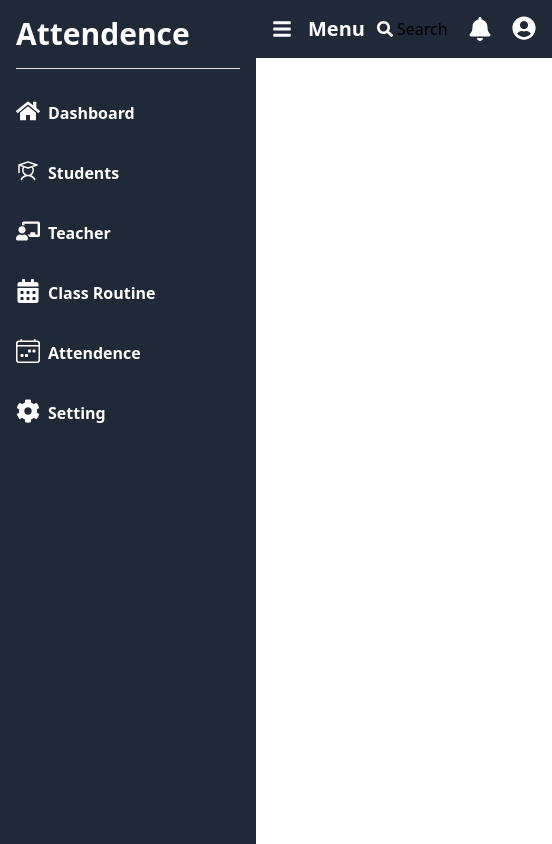
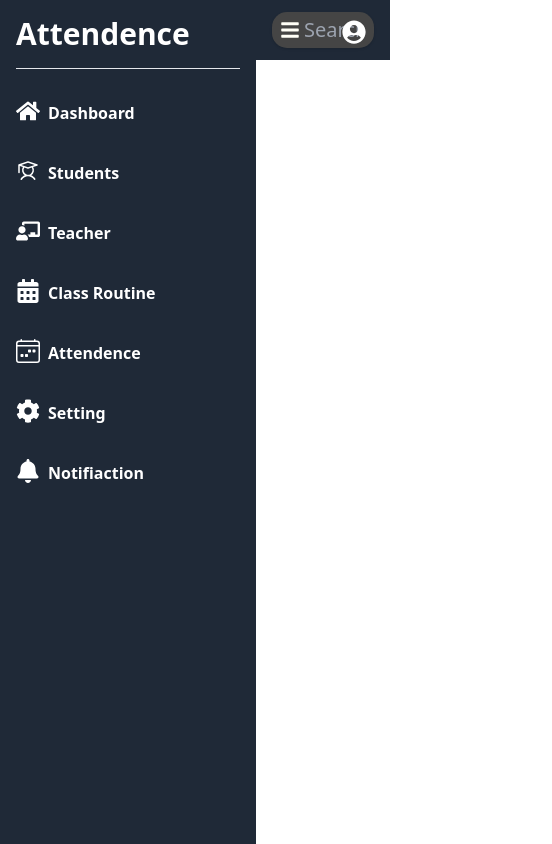
Before and after one commit to saphal-sip-org/attendance-tracker, a React (Vite) app in the folder client/: page / in a window 390 px wide. Shown: the whole page, 552 px wide, since content can reach past the window. Built offline with nearby package versions, Linux system fonts and the light colour scheme.

Commit message:
responsive

```diff
--- a/client/src/components/navbar/Navbar.jsx
+++ b/client/src/components/navbar/Navbar.jsx
@@ -4,23 +4,29 @@ import UserDropDown from '../UserDropDown';
 
 const Navbar = ({ sidebarToogle, setSidebarToogle }) => {
     return (
-        <nav className='bg-gray-800 px-4 py-3 flex justify-between'>
+        <nav className=' bg-gray-800 px-4 py-3 flex justify-between'>
 
-            <div className='flex items-center text-xl'>
-                <FaBars className='text-white me-4 cursor-pointer' onClick={() => setSidebarToogle(!sidebarToogle)} />
-                <span className='text-white font-semibold'>Menu</span>
+            <div className='flex items-center text-xl '>
+                <FaBars className='text-white me-4 cursor-pointer sm:block hidden' onClick={() => setSidebarToogle(!sidebarToogle)} />
+                <span className='text-white font-semibold mr-4 pr-10 sm:block hidden'>Menu</span>
+
+                <div className='relative w-100%'>
+                <FaBars className='text-[#FFFFF7] me-4 cursor-pointer absolute left-2 top-2  sm:hidden block' onClick={() => setSidebarToogle(!sidebarToogle)} />
+                    <input type="text" className='w-full px-4 py-1 pl-8 rounded-[15px]  shadow outline-none md:block sm:bg-white bg-[#454545]' placeholder="Search" />
+                    <button className='p-1 pt-2 focus:outline-none text-white hidden sm:block   sm:text-black absolute left-0 top-0'>
+                        <FaSearch />
+                    </button>
+                    <button className='text-white group absolute top-1 right-2'>
+                        <FaUserCircle className='w-6 h-6 mt-1' />
+                        <UserDropDown />
+                    </button>
+                </div>
             </div>
-            <div className='flex items-center gap-x-5'>
-                <div className='relative md:w-56'>
-                    <span className='relative md:absolute inset-y-0 left-0 flex items-center pl-2'>
-                        <button className='p-1 focus:outline-none text-white md:text-black'><FaSearch /></button>Search
-                    </span>
-                    <input type="text" className='w-full px-4 py-1 pl-12 rounded-lg shadow outline-none hidden md:block' />
-                </div>
 
-                <div className='text-white'><FaBell className='w-6 h-6 cursor-pointer' /></div>
+            <div className='flex items-center gap-x-5 '>
+                <div className='text-white sm:block hidden'><FaBell className='w-6 h-6 cursor-pointer' /></div>
 
-                <div className='relative'>
+                <div className='relative sm:block hidden'>
                     <button className='text-white group'>
                         <FaUserCircle className='w-6 h-6 mt-1' />
                         <UserDropDown />
--- a/client/src/components/navbar/Sidebar.jsx
+++ b/client/src/components/navbar/Sidebar.jsx
@@ -1,5 +1,5 @@
 import React from 'react'
-import {FaCog, FaHome} from 'react-icons/fa'
+import {FaBell, FaCog, FaHome} from 'react-icons/fa'
 import { BsCalendar4Week } from "react-icons/bs";
 import { PiStudent } from "react-icons/pi";
 import { FaChalkboardTeacher } from "react-icons/fa";
@@ -10,7 +10,7 @@ const Sidebar = ({sidebarToogle}) => {
     console.log(sidebarToogle)
 
   return (
-    <div className={`${sidebarToogle? "w-32" : "w-64"} bg-gray-800 fixed h-full px-4 py-2`}>
+    <div className={`${sidebarToogle? " w-32 " : "w-64"} bg-gray-800 fixed h-full px-4 py-2`}>
         <div className= 'my-2 mb-4'>
             <h1 className={`${sidebarToogle? "text-lg" : "text-3xl"} text-white font-bold`}>Attendence</h1>
         </div>
@@ -56,6 +56,12 @@ const Sidebar = ({sidebarToogle}) => {
                     <h5 className=' mt-3'>Setting</h5>
                 </NavLink>
             </li>
+            <li className='mb-2 rounded hover:shadow hover:bg-blue-500 py-2 sm:hidden'>
+                <NavLink href="" className={`${sidebarToogle? "flex flex-col justify-start  gap-2 text-sm" : ""} flex items-center`}>
+                    <FaBell className ="inline-block w-6 h-6 mr-2 mt-2"></FaBell>
+                    <h5 className=' mt-3'>Notifiaction</h5>
+                </NavLink>
+            </li>
 
         </ul>
     </div>
```
Also changed, not shown: 1 other file (tests, documents, lock files or other folders).
